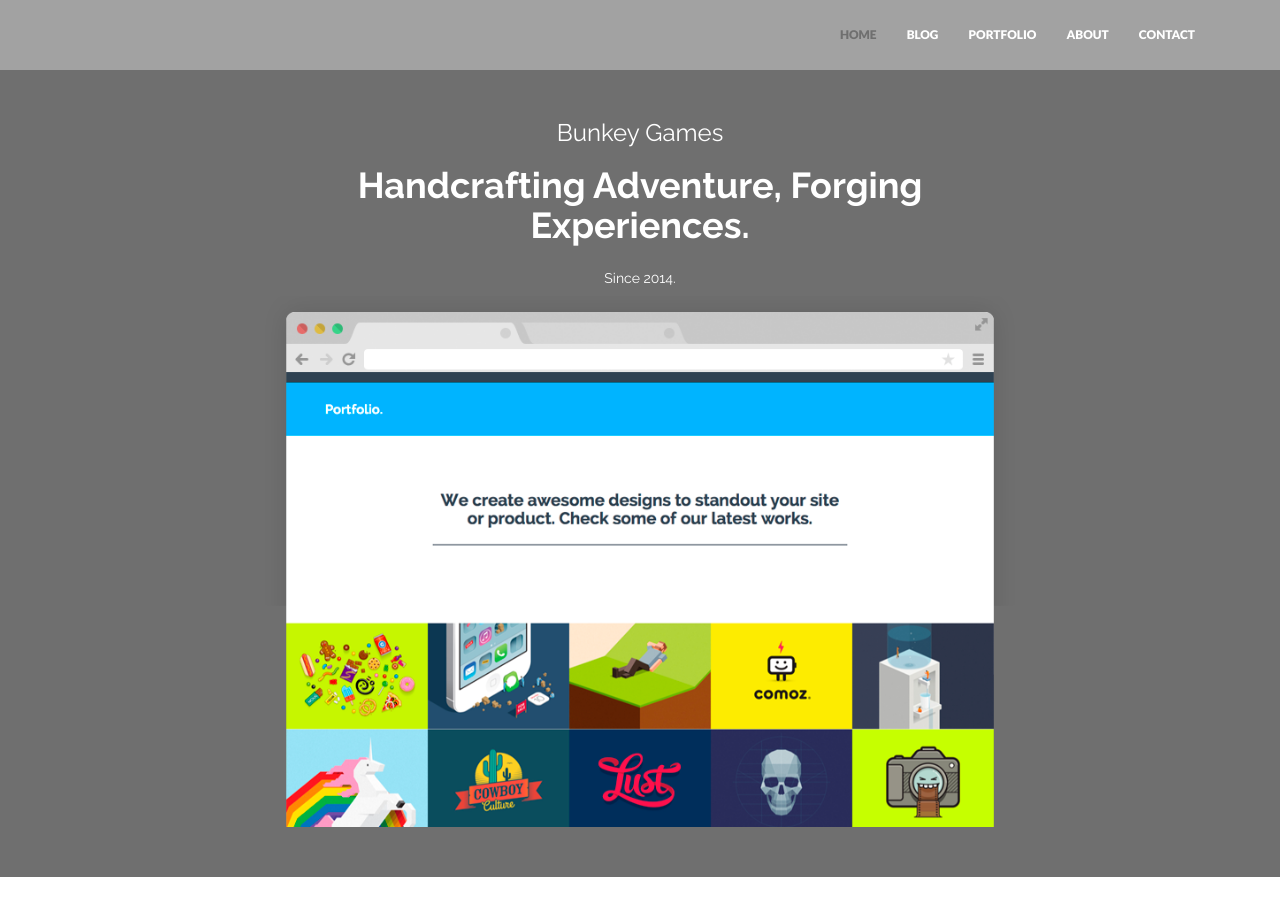
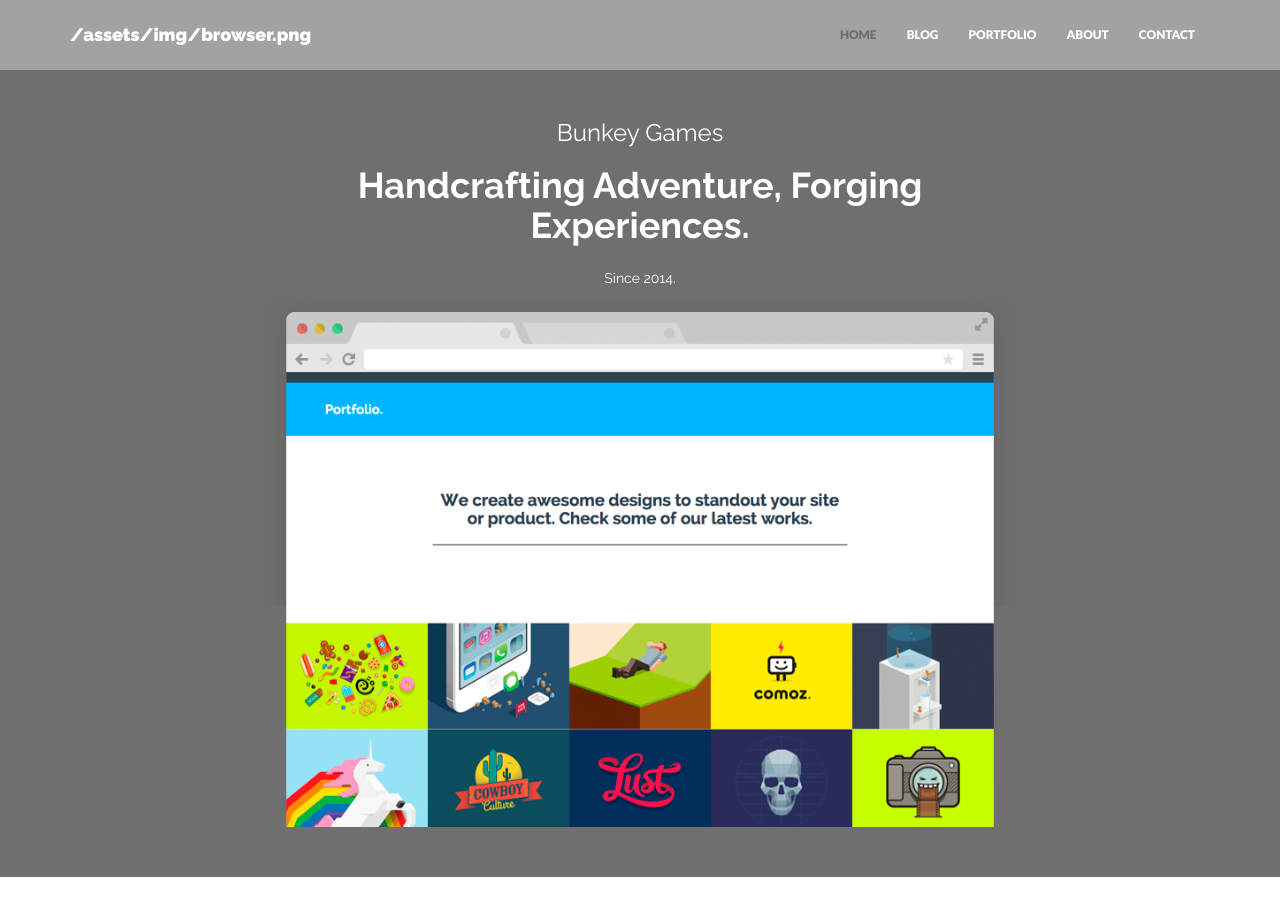
Before and after one commit to BunkeyGames/BunkeyGamesOld.github.io, a Jekyll site: the page built from index.html, in a window 1280 px wide and 900 px high. Built offline with Jekyll 4.4.1, drawn with Linux system fonts in a browser that asks for light colours; nearby versions of some CDN libraries.

```diff
--- a/_includes/nav.html
+++ b/_includes/nav.html
@@ -8,7 +8,7 @@
         <span class="icon-bar"></span>
         <span class="icon-bar"></span>
       </button>
-      <a class="navbar-brand" href="{{ "/"  | prepend: site.baseurl }}">{{ is cool site.title }}</a>
+      <a class="navbar-brand" href="{{ "/"  | prepend: site.baseurl }}">{{"/assets/img/browser.png"}}</a>
     </div>
     <div class="navbar-collapse collapse navbar-right">
       <ul class="nav navbar-nav">
```
